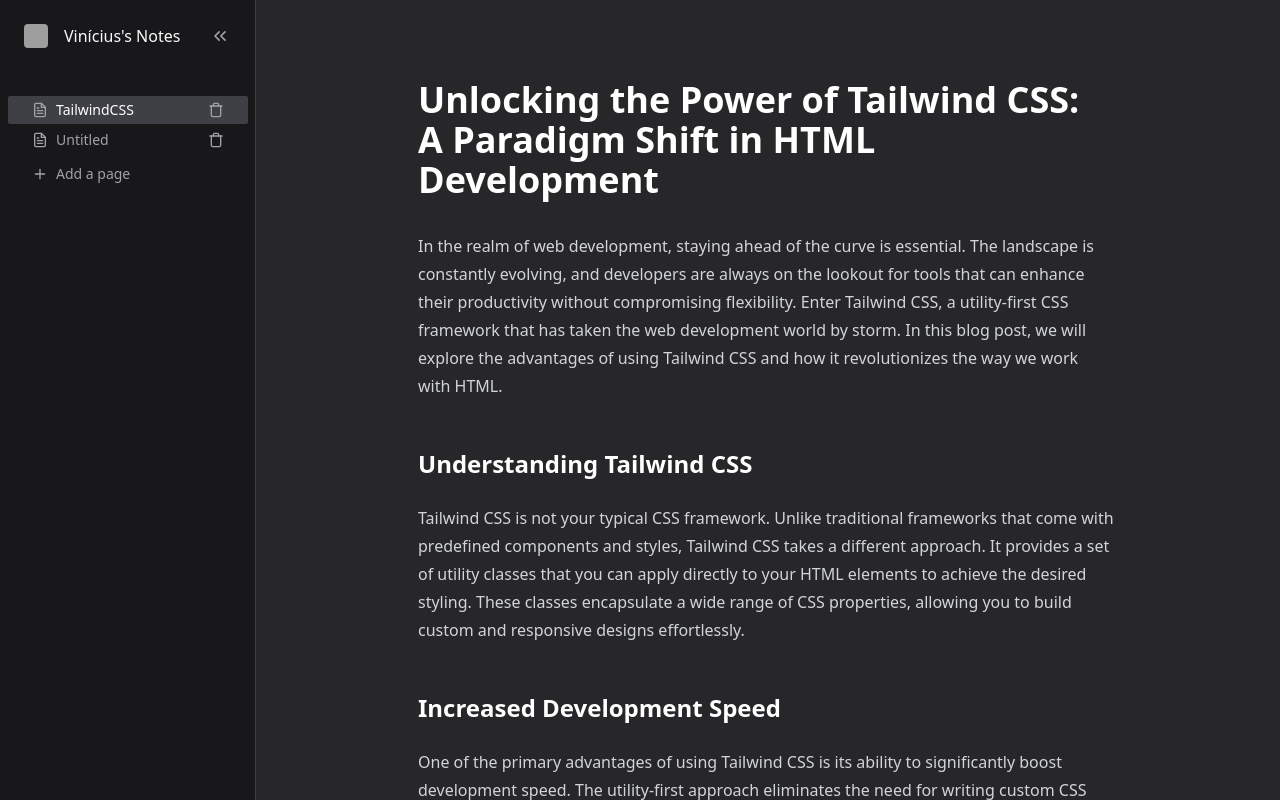
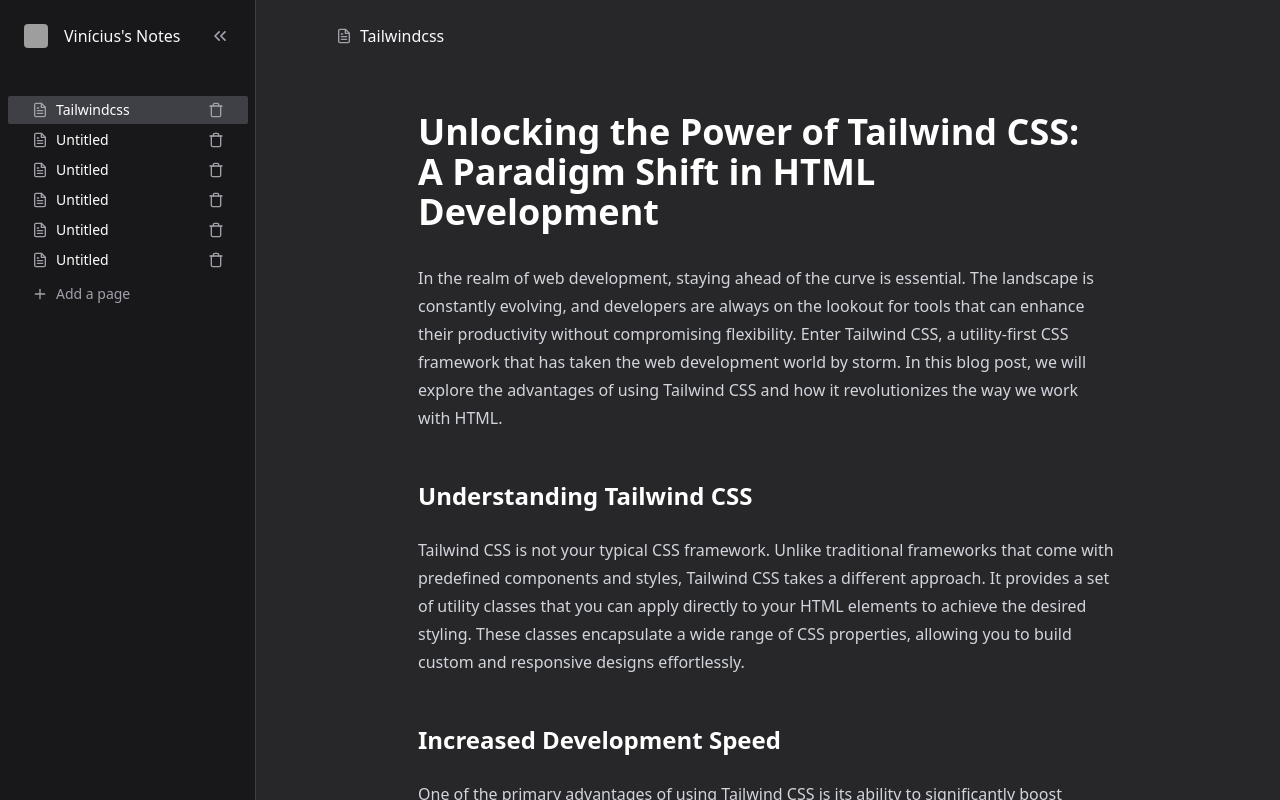
Before and after one commit to ViniSCode/notes-app, a Next.js app: page / in a window 1280 px wide. Shown: the top 800 px of the page. Built offline with nearby package versions, Linux system fonts and the light colour scheme; no server answers; grey boxes are pictures that could not be loaded.

Commit message:
desktop sidebar

```diff
--- a/src/pages/index.tsx
+++ b/src/pages/index.tsx
@@ -1,16 +1,89 @@
 import Editor from "@/components/Editor/index";
+import { motion } from "framer-motion";
 import type { GetServerSideProps } from "next";
 import { getSession } from "next-auth/react";
 import Image from "next/image";
-import { FiChevronsLeft, FiFileText, FiPlus, FiTrash } from "react-icons/fi";
+import { useState } from "react";
+import {
+  FiChevronsLeft,
+  FiChevronsRight,
+  FiFileText,
+  FiPlus,
+  FiTrash,
+} from "react-icons/fi";
 
 export default function Home({ session }: any) {
+  const [isSidebarOpen, setIsSidebarOpen] = useState(true);
+
+  const links = [
+    {
+      name: "Tailwindcss",
+    },
+    {
+      name: "Untitled",
+    },
+    {
+      name: "Untitled",
+    },
+    {
+      name: "Untitled",
+    },
+    {
+      name: "Untitled",
+    },
+    {
+      name: "Untitled",
+    },
+  ];
+
+  const itemVariants = {
+    closed: {
+      opacity: 0,
+    },
+    open: { opacity: 1 },
+  };
+
+  const sidebarVariants = {
+    closed: {
+      opacity: 0,
+      x: -200,
+    },
+    open: { opacity: 1, x: 0 },
+  };
+
   return (
     <div className="min-h-screen text-zinc-50">
-      <div className="min-h-screen mx-auto overflow-hidden w-full shadow-md bg-zinc-800 border-black/20 break-words md:grid md:grid-cols-[16rem_1fr]">
-        <div className="hidden md:block overflow-hidden bg-zinc-900 border-r border-r-zinc-700">
-          <aside className="fixed w-[16rem] ">
-            <div className="flex gap-4 group justify-between items-center px-6 py-6">
+      <div
+        className={`relative min-h-screen mx-auto overflow-hidden w-full shadow-md bg-zinc-800 border-black/20 break-words ${
+          isSidebarOpen && "md:grid md:grid-cols-[16rem_1fr]"
+        }`}
+      >
+        {!isSidebarOpen && (
+          <div className="flex items-center gap-4 mt-6">
+            <FiChevronsRight
+              className="absolute w-6 h-6 z-40 left-4  text-zinc-400 hover:bg-zinc-700 rounded-sm p-0.5 cursor-pointer"
+              onClick={() => setIsSidebarOpen(true)}
+            />
+
+            <div className="ml-16 flex gap-2 items-center">
+              <FiFileText className="w-4 h-4 text-zinc-400" />
+              <span>{links[0].name}</span>
+            </div>
+          </div>
+        )}
+        <motion.div
+          initial={"closed"}
+          animate={isSidebarOpen ? "open" : "closed"}
+          variants={sidebarVariants}
+          className="hidden md:block overflow-hidden bg-zinc-900 border-r border-r-zinc-700"
+        >
+          <motion.aside
+            initial="closed"
+            animate="open"
+            variants={itemVariants}
+            className="fixed w-[16rem]"
+          >
+            <motion.div className="flex gap-4 group justify-between items-center px-6 py-6">
               <div className="flex gap-4 group items-center">
                 <Image
                   src="https://lh3.googleusercontent.com/a-/AOh14GhL-wIhtHTZsei8k_MhcdQCQAtpnoFNbMm4BRBp=s96-c"
@@ -23,24 +96,22 @@
                 <span className="">Vinícius&apos;s Notes</span>
               </div>
 
-              <FiChevronsLeft className="w-6 h-6 text-zinc-400 hover:bg-zinc-700 rounded-sm p-0.5 cursor-pointer" />
-            </div>
-            <div className="flex flex-col gap-0.5 px-2">
-              <div className="mt-6 gap-2 flex justify-between items-center text-sm cursor-pointer bg-zinc-700 hover:bg-zinc-600 px-6 py-1 font-medium text-white rounded-sm transition-colors">
-                <div className="flex gap-2 items-center">
-                  <FiFileText className="w-4 h-4 text-zinc-400" />
-                  <span>TailwindCSS</span>
-                </div>
-                <FiTrash className="w-4 h-4 text-zinc-400" />
-              </div>
-
-              <div className="gap-2 flex justify-between items-center text-sm cursor-pointer hover:bg-zinc-600 px-6 py-1 text-zinc-400 rounded-sm transition-colors">
-                <div className="flex gap-2 items-center">
-                  <FiFileText className="w-4 h-4" />
-                  <span>Untitled</span>
-                </div>
-                <FiTrash className="w-4 h-4" />
-              </div>
+              <FiChevronsLeft
+                className="w-6 h-6 text-zinc-400 hover:bg-zinc-700 rounded-sm p-0.5 cursor-pointer"
+                onClick={() => setIsSidebarOpen(false)}
+              />
+            </motion.div>
+            <motion.div className="flex flex-col gap-0.5 px-2">
+              {links &&
+                links.map((link) => (
+                  <motion.div className="first:mt-6 first:bg-zinc-700 gap-2 flex justify-between items-center text-sm cursor-pointer bg-zinc-900 hover:bg-zinc-600 px-6 py-1 font-medium text-white rounded-sm transition-colors">
+                    <div className="flex gap-2 items-center">
+                      <FiFileText className="w-4 h-4 text-zinc-400" />
+                      <span>{link.name}</span>
+                    </div>
+                    <FiTrash className="w-4 h-4 text-zinc-400" />
+                  </motion.div>
+                ))}
 
               <div className="mt-1 gap-2 flex justify-between items-center text-sm cursor-pointer hover:bg-zinc-600 px-6 py-1 text-zinc-400 rounded-sm transition-colors">
                 <div className="flex gap-2 items-center">
@@ -48,10 +119,19 @@
                   <span className="font-medium">Add a page</span>
                 </div>
               </div>
+            </motion.div>
+          </motion.aside>
+        </motion.div>
+        <main className="px-20 py-4">
+          {isSidebarOpen && (
+            <div className="flex items-center gap-4 mt-2">
+              <div className="flex gap-2 items-center">
+                <FiFileText className="w-4 h-4 text-zinc-400" />
+                <span>{links[0].name}</span>
+              </div>
             </div>
-          </aside>
-        </div>
-        <main className="px-8 py-4">
+          )}
+
           <Editor />
         </main>
       </div>
```
